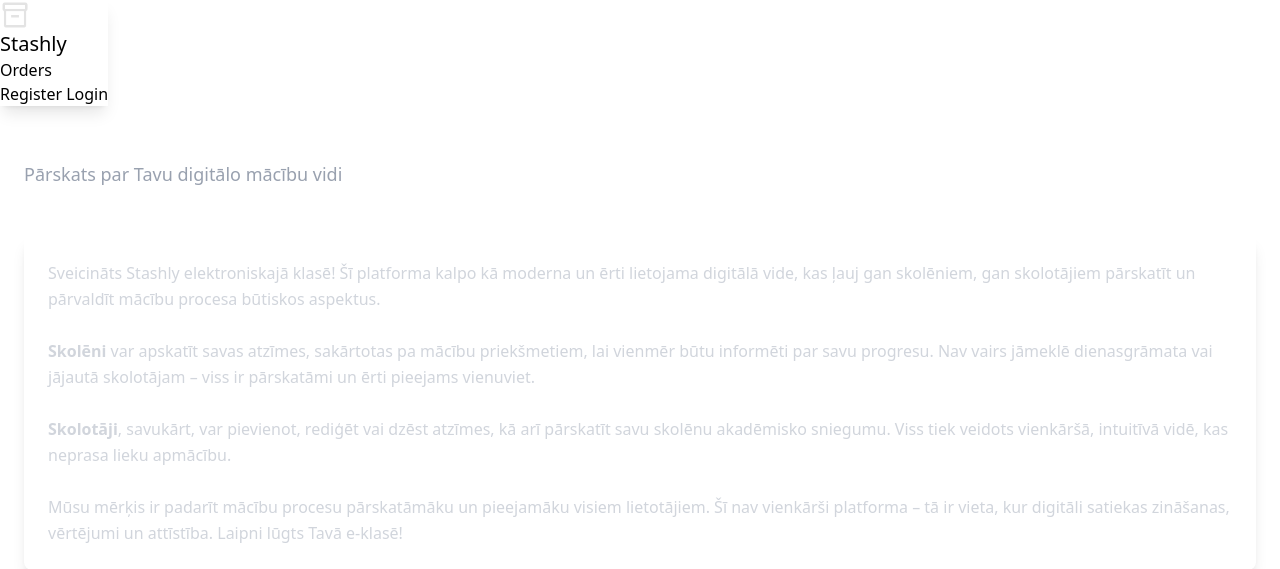
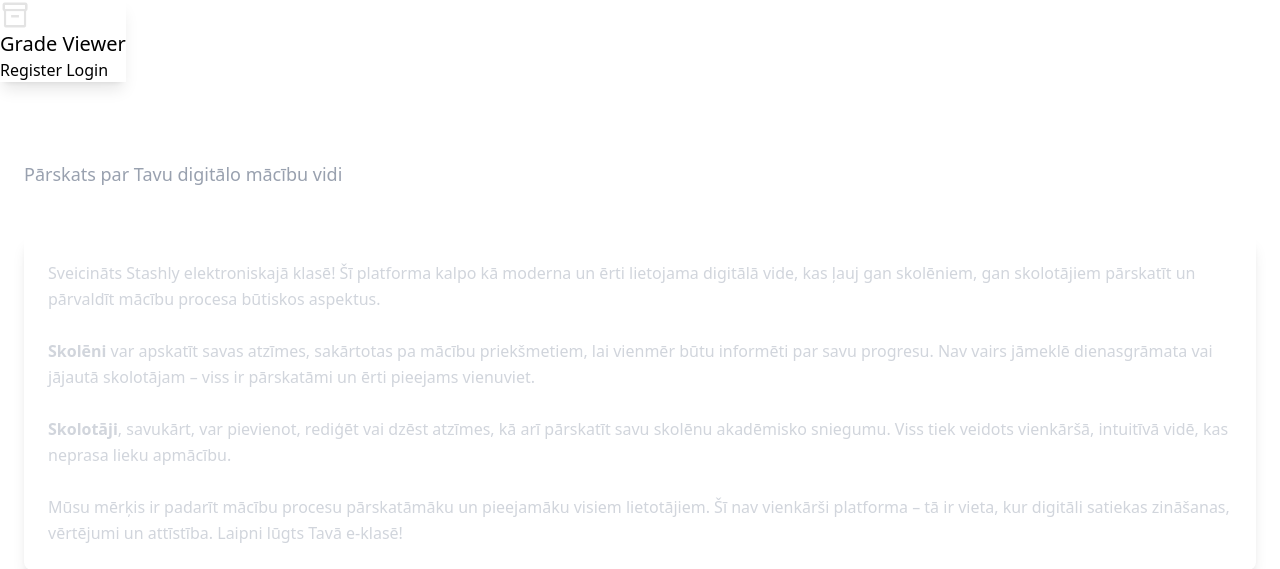
Before and after one commit to kristians2005/GradeViewer, a PHP site: page / in a window 1280 px wide. Shown: the top 569 px of the page. Run offline with PHP 8.4, Linux system fonts and the light colour scheme; data that the repository does not hold is empty; some libraries are stand-ins or nearby versions.

Commit message:
update
update

```diff
--- a/controllers/DashboardController.php
+++ b/controllers/DashboardController.php
@@ -10,9 +10,6 @@ class DashboardController
     public function index()
     {
 
-        $productCount = Dashboard::productCount();
-        $LowStockProduct = count(Dashboard::lowStockProducts());
-        $orders = Dashboard::orderCount();
 
         require "views/Dashboard.view.php";
     }
--- a/dataBase.php
+++ b/dataBase.php
@@ -5,7 +5,7 @@ class Database
     private $config = [
         "host" => "localhost",
         "port" => 3306,
-        "dbname" => "inv_sistema",
+        "dbname" => "grades",
         "charset" => "utf8mb4",
         "user" => "root",
         "password" => "root"
--- a/db.sql
+++ b/db.sql
@@ -7,7 +7,7 @@ CREATE TABLE Users (
     last_name VARCHAR(50),
     email VARCHAR(100) UNIQUE NOT NULL,
     password VARCHAR(255) NOT NULL,
-    role ENUM('student', 'teacher') NOT NULL
+    role ENUM('student', 'teacher') DEFAULT 'student' NOT NULL
 );
 
 CREATE TABLE Subjects (
--- a/models/Model.php
+++ b/models/Model.php
@@ -29,9 +29,9 @@ abstract class Model
 
         $hashedPassword = password_hash($password, PASSWORD_DEFAULT);
 
-        $sql = "INSERT INTO " . static::getTableName() . " (name, email, password) VALUES (:name, :email, :password)";
+        $sql = "INSERT INTO " . static::getTableName() . " (first_name, last_name, email, password) VALUES (:first_name,:last_name, :email, :password)";
 
-        $records = self::$db->query($sql, [":name" => $name, ":email" => $email, ":password" => $hashedPassword]);
+        $records = self::$db->query($sql, [":first_name" => $name, ":last_name" => $name, ":email" => $email, ":password" => $hashedPassword]);
         return $records;
 
     }
--- a/views/Dashboard.view.php
+++ b/views/Dashboard.view.php
@@ -4,7 +4,7 @@
     <div class="container mx-auto px-6 py-8 max-w-7xl">
         <!-- Header -->
         <div class="mb-12">
-            <h1 class="text-3xl font-semibold text-white mb-3">E-klases Paneļa Sākums</h1>
+            <h1 class="text-3xl font-semibold text-white mb-3">Grade Viewer Paneļa Sākums</h1>
             <p class="text-gray-400 text-lg">Pārskats par Tavu digitālo mācību vidi</p>
         </div>
 
--- a/views/partials/navBar.view.php
+++ b/views/partials/navBar.view.php
@@ -2,15 +2,15 @@
     <div class="navbar-start">
         <a href="/" class="btn btn-ghost text-xl items-center"> <img src="views\partials\logo.png" class="w-[30px]"
                 alt="Stashly">
-            Stashly</a>
+            Grade Viewer</a>
     </div>
     <div class="navbar-center">
-        <?php if (Validator::Role('Admin')): ?>
+        <?php if (Validator::Role('teacher')): ?>
             <a href="/inventory" class="btn btn-ghost">Inventory</a>
             <a href="/products" class="btn btn-ghost">Products</a>
             <a href="/users" class="btn btn-ghost">Admin</a>
         <?php endif; ?>
-        <a href="/orders" class="btn btn-ghost">Orders</a>
+
     </div>
     <div class="navbar-end">
         <?php if (isset($_SESSION['logged_in'])): ?>
```
